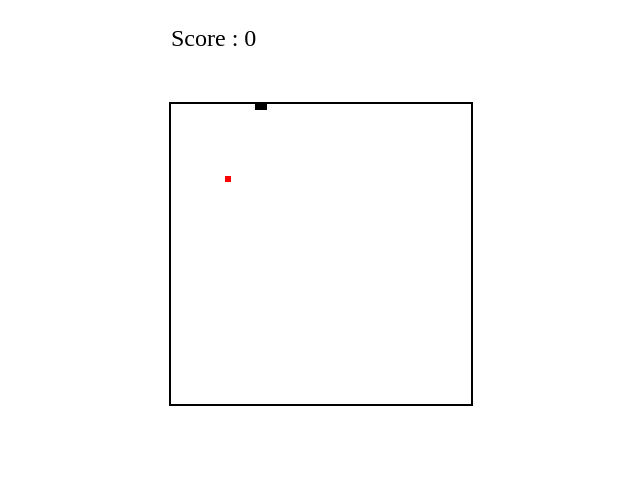
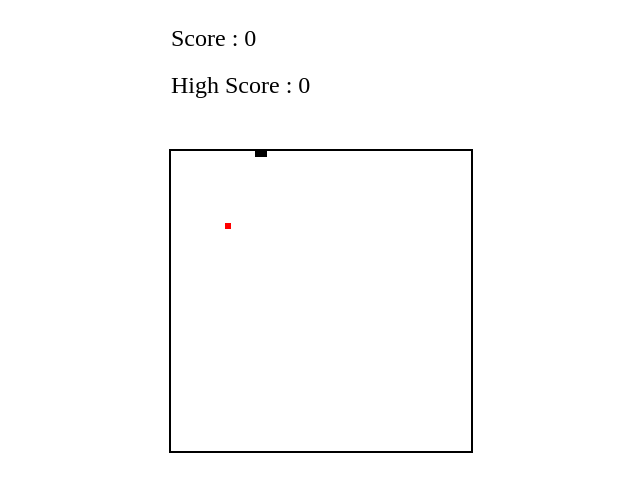
Before and after one commit to yashpandit/snake-game-react, a React (Create React App) app: page / in a window 1280 px wide. Both pictures are taken after a click on the button "Start Game". Shown: the top 492 px of the page, without its empty margins (319-959 px from the left). Built offline with nearby package versions, Linux system fonts and the light colour scheme.

Commit message:
Add high score feature

```diff
--- a/src/App.js
+++ b/src/App.js
@@ -30,11 +30,14 @@ const initialState = {
 }
 
 let interval;
+let highScore = 0;
+
 class App extends Component{
 
   state = initialState;
 
   componentDidUpdate() {
+    this.updateHighScore();
     this.onWallCollision();
     this.onSelfCollision();
     this.onEat();
@@ -148,6 +151,14 @@ class App extends Component{
   }
 
   /**
+   * updates the high score
+   */
+  updateHighScore = () => {
+    let {score} = this.state;
+    if (score > highScore) highScore = score;
+  }
+
+  /**
    * increase the snake length
    */
   growSnake = () => {
@@ -188,7 +199,9 @@ class App extends Component{
               className = "startButton">Start Game</button>
           </div>
         : <div className = "container">
-            <Score score = {this.state.score} />
+            <Score
+              score = {this.state.score}
+              highScore = {highScore} />
             <div className = "wall">
               <Snake snakePosition = {this.state.snakePosition} />
               <Food foodPosition = {this.state.foodPosition} />
--- a/src/Score.js
+++ b/src/Score.js
@@ -2,6 +2,9 @@ import React from 'react';
 
 export default (props) => {
     return (
-        <div className = "score">Score : {props.score}</div>
+        <div>
+            <div className = "score">Score : {props.score}</div>
+            <div className = "score">High Score : {props.highScore}</div>
+        </div>
     );
 }
```
